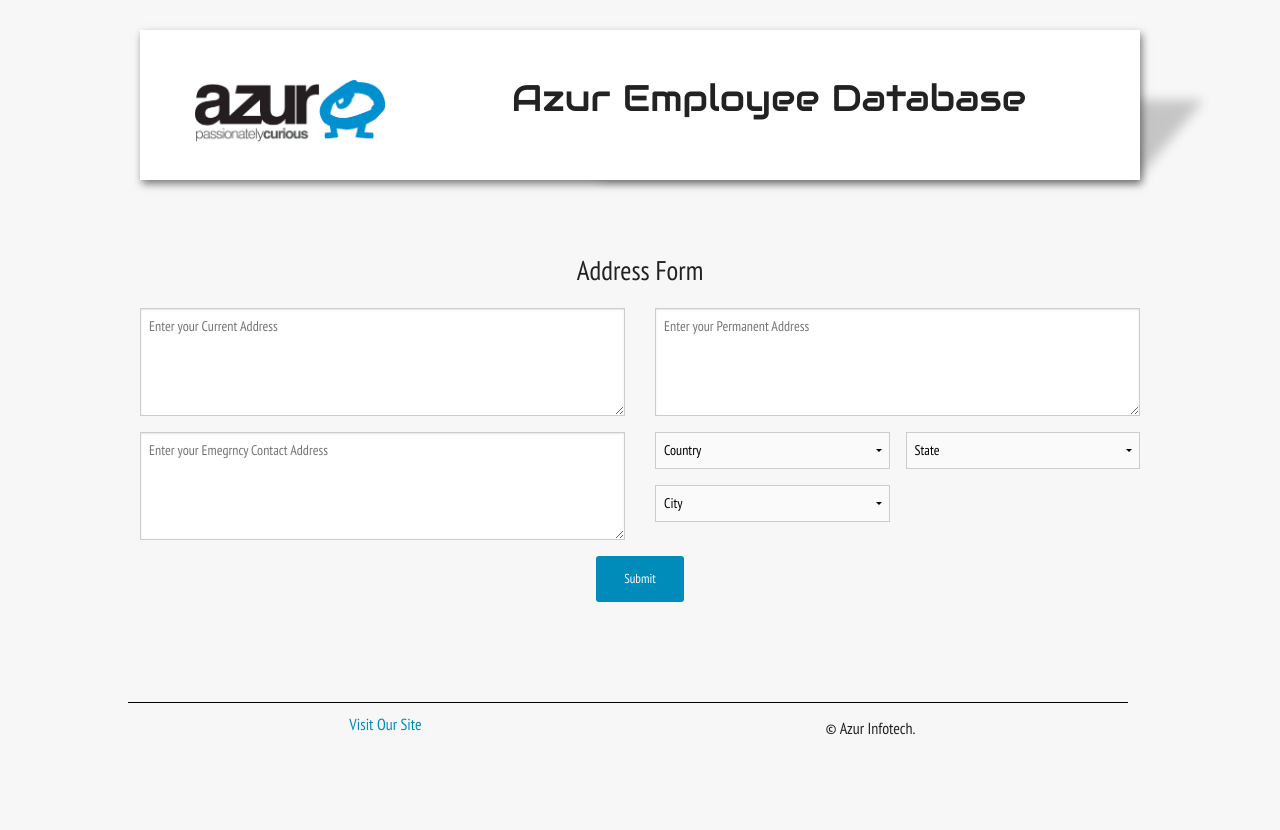
After one commit to azurinfotech/hrTool, a PHP site: the page made by Sample Address Form.php in a window 1280 px wide. The commit adds this page. Run offline with PHP 8.4, Linux system fonts and the light colour scheme; some libraries are stand-ins or nearby versions.

Commit message:
address form

```diff
--- /dev/null
+++ b/Sample Address Form.php
@@ -0,0 +1,58 @@
+<html>
+    <?php include 'head.php'; ?>
+    <header>
+        <?php include 'header.php'; ?>
+    </header>
+    <body>
+        <section id="main-content">
+            <div id="container2" class="row" align="center">
+                <h3>Address Form</h3>
+                <form method="post" action="address_form_App.php">
+                    <div class="row large-12 medium-12 small-12">
+                        <div class="large-6 medium-6 small-6 columns">
+                            <textarea name="curr_addr" rows="5" placeholder="Enter your Current Address"></textarea>
+                        </div>
+                        <div class="large-6 medium-6 small-6 columns">
+                            <textarea name="per_addr" rows="5" placeholder="Enter your Permanent Address"></textarea>
+                        </div>
+                    </div>
+                    <div class="row large-12 medium-12 small-12">
+                        <div class="large-6 medium-6 small-6 columns">
+                            <textarea name="emer_addr" rows="5" placeholder="Enter your Emegrncy Contact Address"></textarea>
+                        </div>
+                        <div class="large-6 medium-6 small-6 columns">
+                            <div class="row">
+                                <div class="small-6 medium-6 large-6 columns">
+                                    <select name="country">
+                                        <option value="-1">Country</option>
+                                        <option value="0">India</option>
+                                    </select>
+                                </div>
+                                <div class="small-6 medium-6 large-6 columns">
+                                    <select name="state">
+                                        <option value="-1">State</option>
+                                        <option value="0">Tamil Nadu</option>
+                                        <option value="1">Andhra Pradesh</option>
+                                    </select>
+                                </div>
+                            </div>
+                            <div class="row">
+                                <div class="small-6 medium-6 large-6 columns">
+                                    <select name="city">
+                                        <option value="-1">City</option>
+                                        <option value="0">Chennai</option>
+                                        <option value="1">Hyderabad</option>
+                                    </select>
+                                </div>
+                            </div>
+                        </div>
+                    </div>
+                    <div class="row large-12" style="text-align: center;">
+                        <input type="submit" name="submit" value="Submit" class="small radius button">
+                    </div>
+                </form>
+            </div>
+        </section>
+        <?php include 'footer.php'; ?>
+    </body>
+</html>
--- a/styles.css
+++ b/styles.css
@@ -120,3 +120,12 @@ fieldset{
 .row.row.resume-box .large-6 p{
     padding-top: 5%;
 }
+
+input[type="textarea"]{
+    height: 150px;
+    margin-bottom: 10px;
+}
+.row.row h3{
+    padding: 5px;
+    padding-bottom: 10px;
+}
```
Also changed, not shown: nbproject/project.xml (added, +9 -0 lines), 1 other file.
